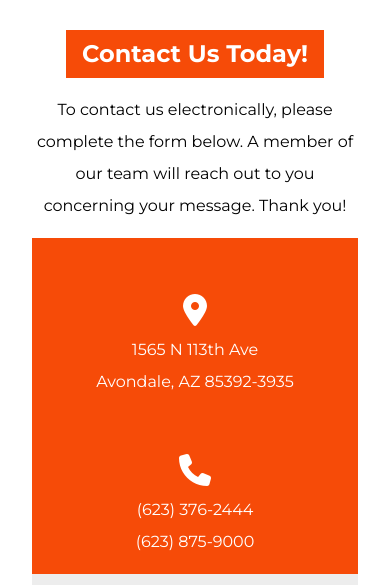
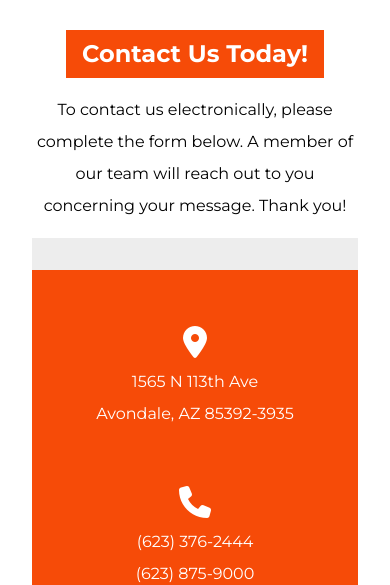
Before and after one commit to alfecaesar/tco-cedarofhope, a website: page contact.html in a window 390 px wide. Shown: the part 268-853 px from the top of the page. Drawn offline with nearby package versions, Linux system fonts and the light colour scheme; files that its build step writes are made by us from their sources.

Commit message:
internal edits

```diff
--- a/contact.html
+++ b/contact.html
@@ -111,7 +111,7 @@
                 </div>
                 <div class="col-12 pb-md-5 pb-3">
                     <div class="row">
-                        <div class="col-12 col-md-4 bg-tangerine py-2 px-2 py-md-4 px-md-3 text-center d-flex flex-column justify-content-center">
+                        <div class="col-12 col-md-4 bg-tangerine py-2 px-2 py-md-4 px-md-3 text-center d-flex flex-column justify-content-center order-last order-md-first">
 
 
                             <div class="icon text-color-white mt-3"><i class="fa-solid fa-location-dot"></i></div>
@@ -123,12 +123,12 @@
                             </p>
 
                             <div class="icon text-color-white mt-3"><i class="fa-solid fa-phone"></i></div>
-                            <p class="montserrat-regular text-color-white">
+                            <p class="montserrat-regular text-color-white mb-3 mb-md-0">
                                 <a class="text-color-white text-decoration-none d-block" href="tel:623-376-2444">(623) 376-2444</a>
                                 <a class="text-color-white text-decoration-none d-block" href="tel:623-875-9000">(623) 875-9000</a>
                             </p>
                         </div>
-                        <div class="col-12 col-md-8 bg-gray px-2 py-2 px-md-4 py-md-4">
+                        <div class="col-12 col-md-8 bg-gray px-2 py-2 px-md-4 py-md-4 order-first order-md-last">
 
                             <script type="text/javascript" src="https://form.jotform.com/jsform/241513970891057"></script>
 
```
